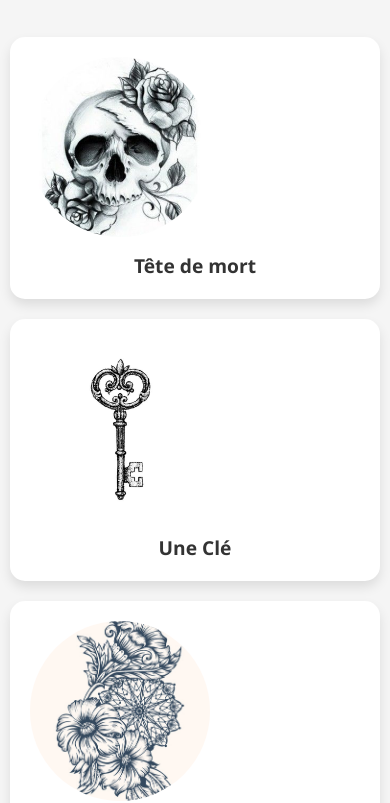
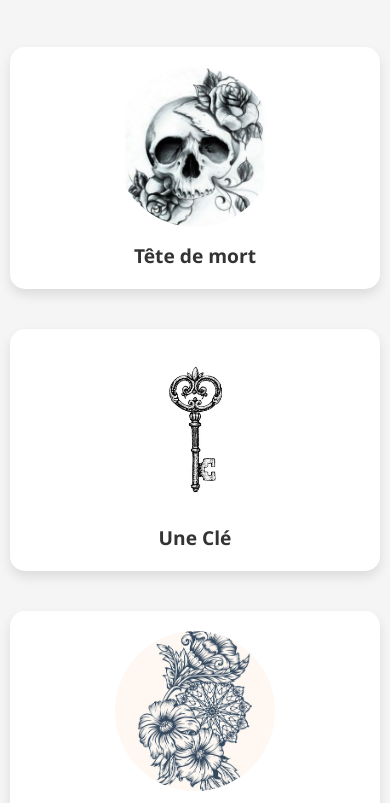
Before and after one commit to Franck-Lamy-Dev-Web/TestMenteurMagie, a plain HTML site: page index.html in a window 390 px wide. Shown: the part 51-854 px from the top of the page. Drawn offline with Linux system fonts and the light colour scheme.

Commit message:
centrage des images

```diff
--- a/style.css
+++ b/style.css
@@ -58,8 +58,10 @@ header h1 {
 
 .cards-list li:before {
     content: "";
-    display: block;
-    margin-bottom: 15px;
+    display: flex;
+    justify-content: center;
+    align-items: center;
+    margin: 0 auto 15px auto;
     height: 220px;
     width: 220px;
     background-size: cover;
@@ -180,6 +182,12 @@ header h1 {
 
     .cards-list li {
         width: 45%; /* Deux cartes par ligne sur des écrans moyens */
+        margin: 10px 0;
+    }
+
+    .cards-list li:before {
+        height: 200px;
+        width: 200px;
     }
 }
 
@@ -190,6 +198,11 @@ header h1 {
 
     .cards-list li {
         width: 100%; /* Une carte par ligne sur des petits écrans */
+    }
+
+    .cards-list li:before {
+        height: 180px;
+        width: 180px;
     }
 
     .instructions h2 {
@@ -220,8 +233,8 @@ header h1 {
     }
 
     .cards-list li:before {
-        height: 180px;
-        width: 180px;
+        height: 160px;
+        width: 160px;
     }
 
     .instructions h2 {
```
